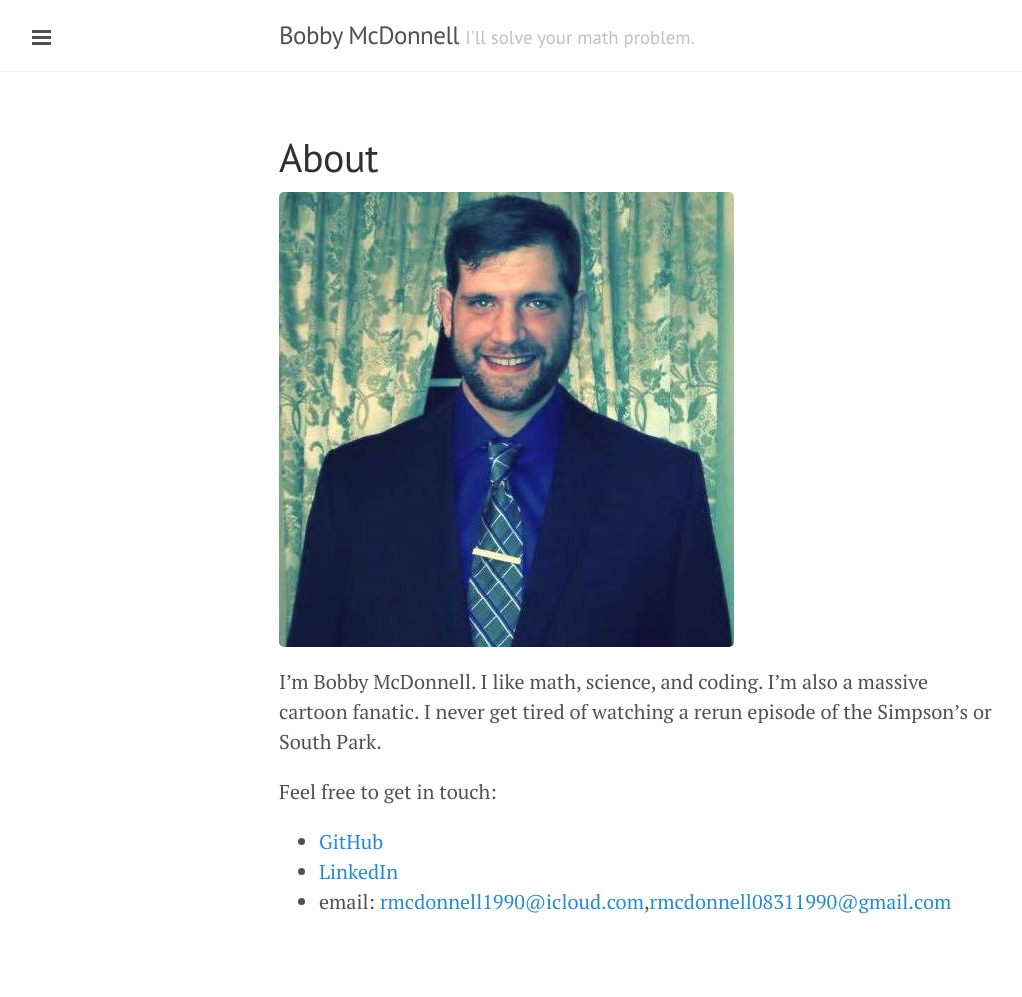
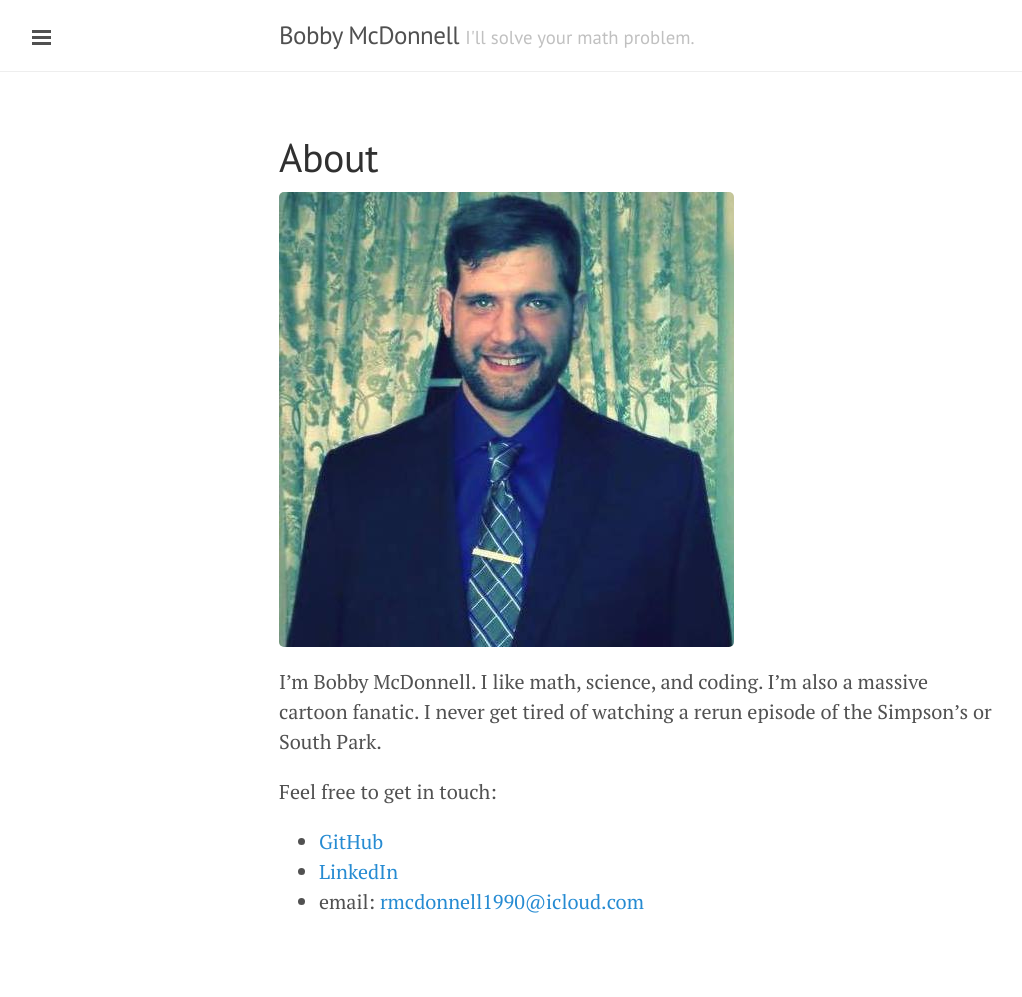
Before and after one commit to rmcdonnell/rmcdonnell.github.io, a Jekyll site: the page built from about.md, in a window 1280 px wide. Shown: the whole page, without its empty margins (1-1023 px from the left). Built offline with Jekyll 4.4.1, drawn with Linux system fonts in a browser that asks for light colours; Markdown is read by kramdown in place of the engine named in the settings.

Commit message:
email format

```diff
--- a/about.md
+++ b/about.md
@@ -10,4 +10,4 @@ Feel free to get in touch:
 
 - [GitHub](https://github.com/rmcdonnell)
 - [LinkedIn](https://www.linkedin.com/pub/robert-mcdonnell/84/b23/607)
-- email: <a href="mailto:rmcdonnell1990@icloud.com">rmcdonnell1990@icloud.com<a/>,<a href="mailto:rmcdonnell08311990@gmail.com">rmcdonnell08311990@gmail.com<a/>
+- email: <a href="mailto:rmcdonnell1990@icloud.com">rmcdonnell1990@icloud.com<a/>
```
